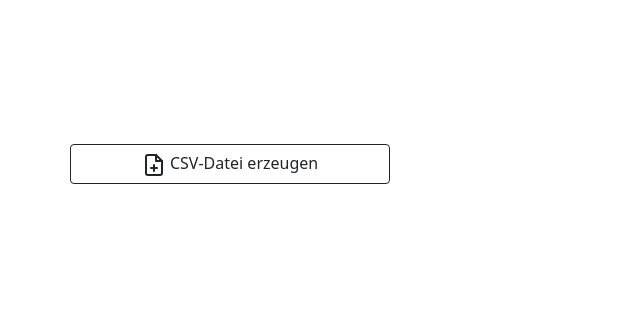
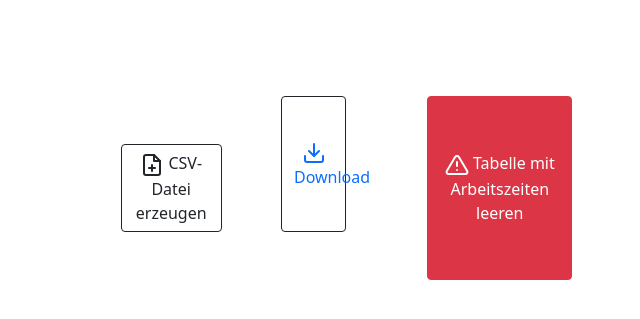
Before and after one commit to dW5kZWFk/timetrackingRFID, a Flask app: page /YWRtaW4 in a window 1280 px wide. Shown: the top 319 px of the page, without its empty margins (250-890 px from the left). Run offline with Flask 2, Linux system fonts and the light colour scheme.

Commit message:
design changes, added confirm modal delete worktimes

```diff
--- a/templates/admin.html
+++ b/templates/admin.html
@@ -42,31 +42,28 @@
 <body>
 
 <div class="d-flex justify-content-center align-items-center mt-5">
-<div class="container w-50">
- <div class="row mt-5 mb-5" >
+<div class="container w-50 d-flex">
+ <div class="row mt-5 mb-5 d-flex justify-content-center">
 <button type="button" class="btn btn-outline-dark mt-5 w-50" id="generate_csv" data-bs-toggle="tooltip" onclick="save_csv_ajax();" data-bs-placement="bottom">
                     <i class="feather-16" data-feather="file-plus"></i> CSV-Datei erzeugen
 </button>
 </div>
 
- <div id="csv_download_link" class="row mt-5 mb-5" style="display:none;">
+ <div id="csv_download_link" class="row mt-5 mb-5 d-flex justify-content-center" style="display:none;">
             <button type="button" class="btn btn-outline-dark w-50"  data-bs-toggle="tooltip" onclick="show_reset_table();" data-bs-placement="bottom">
                  <a style="text-decoration:none;" href="{{ url_for('working_time')}}"> <i class="feather-16" data-feather="download"></i> Download</a>
             </button>
  </div>
 
 
-<div id="reset_worktime_table" class="row mt-5" style="display:none;">
+<div id="reset_worktime_table" class="row mt-5 d-flex justify-content-center" style="display:none;">
 
         <button type="button" class="btn btn-danger w-50"  data-bs-toggle="modal" data-bs-target="#confirmModal">
                   <i class="feather-16" data-feather="alert-triangle"></i>  Tabelle mit Arbeitszeiten leeren
         </button>
 </div>
 
-</div>
-</div>
-
-<div class="modal" tabindex="-1">
+    <div class="modal" tabindex="-1">
   <div class="modal-dialog" id="confirmModal">
     <div class="modal-content">
       <div class="modal-header">
@@ -85,6 +82,11 @@
     </div>
   </div>
 </div>
+
+</div>
+</div>
+
+
 
 </body>
 
```
